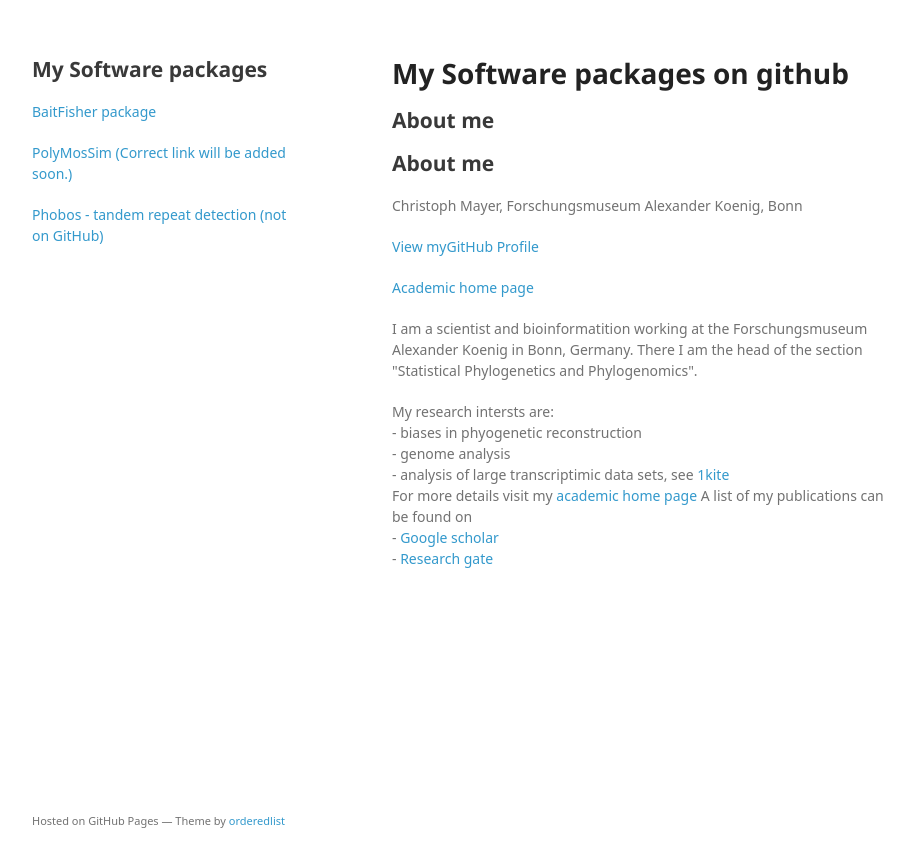
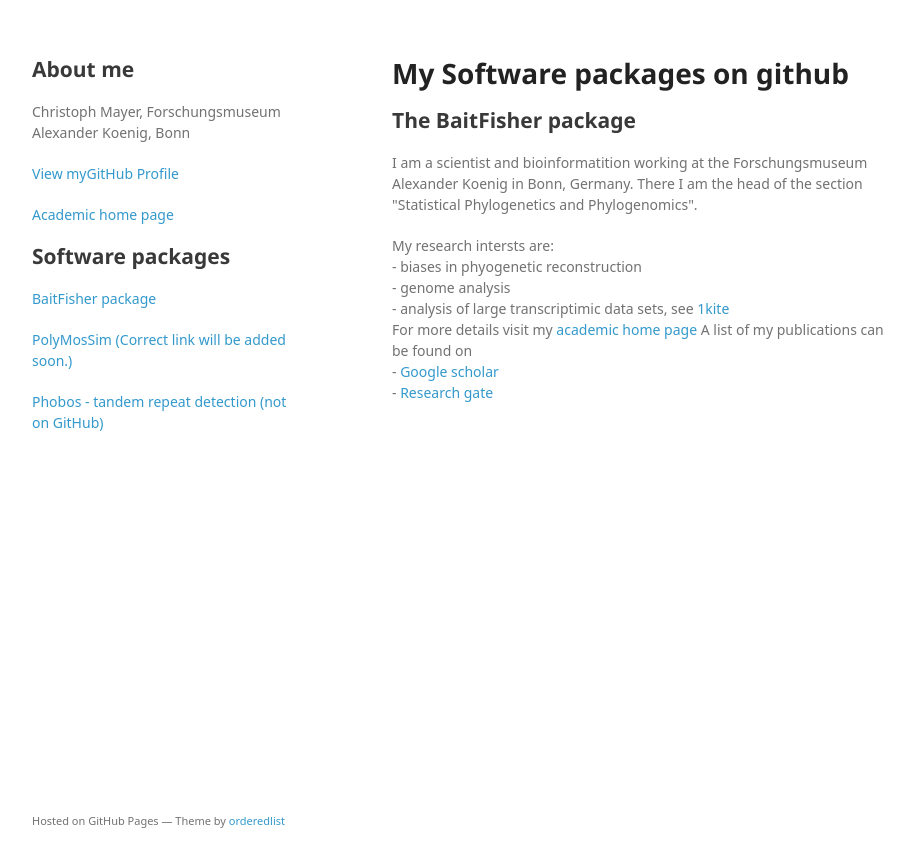
Before and after one commit to cmayer/cmayer.github.io, a Jekyll site: the page index.html, which Jekyll copies as it is, in a window 1280 px wide. Shown: the top 867 px of the page, without its empty margins (178-1092 px from the left). Built offline with Jekyll 4.4.1, drawn with Linux system fonts in a browser that asks for light colours; some web fonts are replaced.

Commit message:
Update index.html

```diff
--- a/index.html
+++ b/index.html
@@ -15,7 +15,12 @@
   <body>
     <div class="wrapper">
       <header>
-        <h2>My Software packages</h2>
+        <h2>About me</h2>
+        <p>Christoph Mayer, Forschungsmuseum Alexander Koenig, Bonn</p>
+        <p class="view"><a href="https://github.com/cmayer">View myGitHub Profile</a></p>
+        <p class="view"><a href="https://www.zfmk.de/de/zfmk/christoph-mayer">Academic home page</a></p>
+
+        <h2>Software packages</h2>
         <p class="view"><a href="https://github.com/cmayer">BaitFisher package</a></p>
         <p class="view"><a href="https://github.com/cmayer">PolyMosSim (Correct link will be added soon.)</a></p>
         <p class="view"><a href="http://www.ruhr-uni-bochum.de/ecoevo/cm/cm_phobos.htm">Phobos - tandem repeat detection (not on GitHub)</a></p>
@@ -26,12 +31,7 @@
 </h1>
 
 <h2>
-<a id="the-baitfisher-package" class="anchor" href="#the-baitfisher-package" aria-hidden="true"><span aria-hidden="true" class="octicon octicon-link"></span></a>About me</h2>
-
-<h2>About me</h2>
-        <p>Christoph Mayer, Forschungsmuseum Alexander Koenig, Bonn</p>
-        <p class="view"><a href="https://github.com/cmayer">View myGitHub Profile</a></p>
-        <p class="view"><a href="https://www.zfmk.de/de/zfmk/christoph-mayer">Academic home page</a></p>
+<a id="the-baitfisher-package" class="anchor" href="#the-baitfisher-package" aria-hidden="true"><span aria-hidden="true" class="octicon octicon-link"></span></a>The BaitFisher package</h2>
 
 <p>I am a scientist and bioinformatition working at the Forschungsmuseum Alexander Koenig in Bonn, Germany.
 There I am the head of the section
```
